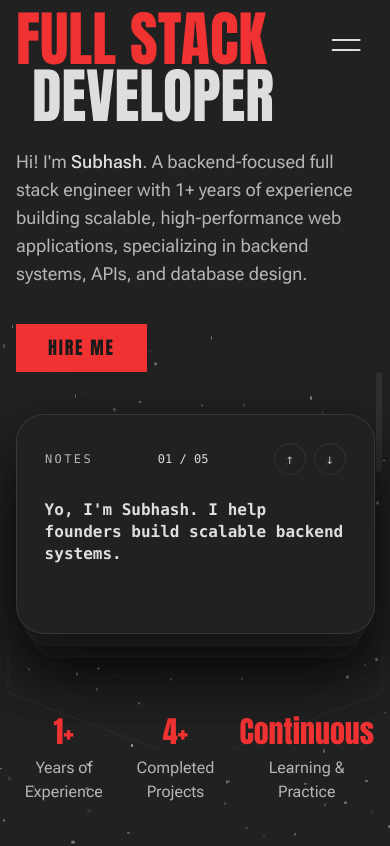
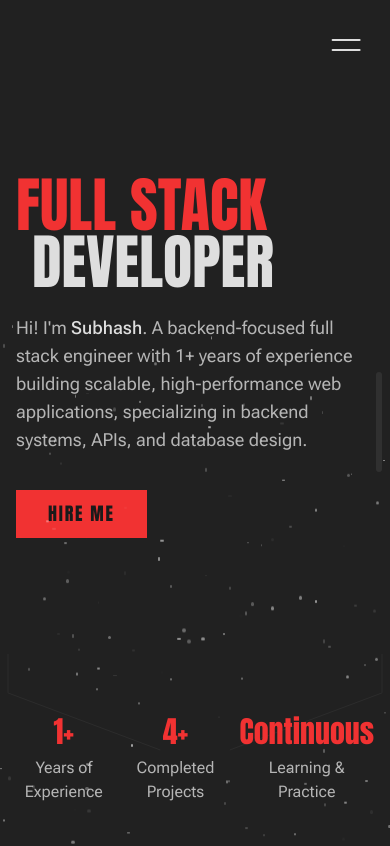
Before and after one commit to subhashadhikari057/Seenusubhash, a Next.js app: page / in a window 390 px wide. Shown: the top 846 px of the page. Built offline with nearby package versions, Linux system fonts and the light colour scheme.

Commit message:
Hide StackedCards component on small screens for better responsiveness

```diff
--- a/app/_components/Banner.tsx
+++ b/app/_components/Banner.tsx
@@ -118,7 +118,7 @@ const Banner = () => {
                     </Button>
                 </div>
 
-                <StackedCards className="max-md:mt-8 max-md:mb-20 md:-translate-x-8 md:translate-y-12" />
+                <StackedCards className="hidden md:block md:-translate-x-8 md:translate-y-12" />
 
                 <div className="md:absolute bottom-[10%] right-[4%] flex md:flex-col gap-4 md:gap-8 text-center md:text-right">
                     <div className="slide-up-and-fade">
```
